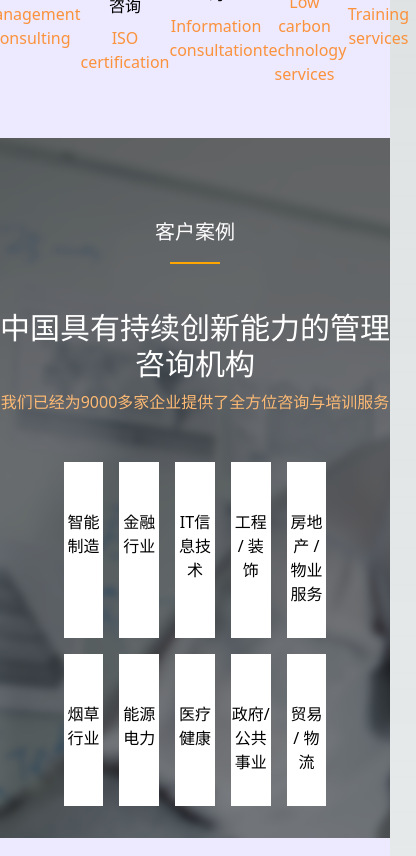
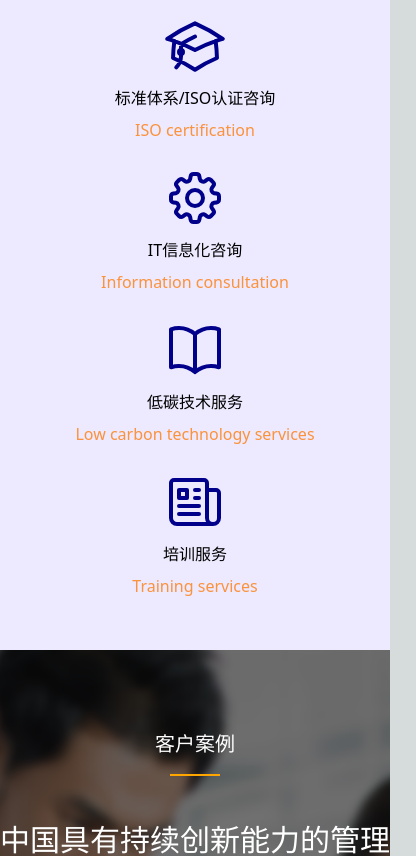
Before and after one commit to luoyuhou/offcial-lz, a Next.js app: page / in a window 390 px wide. Shown: the part 960-1816 px from the top of the page, 416 px wide, since content can reach past the window. Built offline with nearby package versions, Linux system fonts and the light colour scheme.

Commit message:
chore: fix layout issue in mini screen

```diff
--- a/src/modules/layout/index.tsx
+++ b/src/modules/layout/index.tsx
@@ -32,10 +32,6 @@ export default function RootLayout({
       <Head>
         <title>{title}</title>
       </Head>
-      {/* <link */}
-      {/*  href="https://cdnjs.cloudflare.com/ajax/libs/flowbite/2.3.0/flowbite.min.css" */}
-      {/*  rel="stylesheet" */}
-      {/* /> */}
 
       <div className="min-h-screen bg-violet-100">
         <TopBar pathname={pathname} />
@@ -43,7 +39,6 @@ export default function RootLayout({
         <Footer />
         <Copyright />
       </div>
-      {/* <script src="https://cdnjs.cloudflare.com/ajax/libs/flowbite/2.3.0/flowbite.min.js" /> */}
     </main>
   );
 }
--- a/src/pages/index.tsx
+++ b/src/pages/index.tsx
@@ -66,12 +66,8 @@ export default function Home() {
           <br />
           <br />
 
-          <div className="flex items-center justify-center">
-            <a
-              href="/"
-              style={{ width: "300px" }}
-              className="hover:shadow pt-3 pb-3"
-            >
+          <div className="flex items-center justify-center flex-wrap">
+            <a href="/" className="hover:shadow pt-3 pb-3 w-full sm:w-[300px]">
               <div className="flex justify-center">
                 <ChatBubbleLeftRightIcon
                   color="darkblue"
@@ -82,11 +78,7 @@ export default function Home() {
               <div className="mt-2">咨询管理</div>
               <div className="text-orange-400 mt-2">Management Consulting</div>
             </a>
-            <a
-              href="/"
-              style={{ width: "300px" }}
-              className="hover:shadow pt-3 pb-3"
-            >
+            <a href="/" className="hover:shadow pt-3 pb-3 w-full sm:w-[300px]">
               <div className="flex justify-center">
                 <AcademicCapIcon
                   color="darkblue"
@@ -97,11 +89,8 @@ export default function Home() {
               <div className="mt-2">标准体系/ISO认证咨询</div>
               <div className="text-orange-400 mt-2">ISO certification</div>
             </a>
-            <a
-              href="/"
-              style={{ width: "300px" }}
-              className="hover:shadow pt-3 pb-3"
-            >
+
+            <a href="/" className="hover:shadow pt-3 pb-3 w-full sm:w-[300px]">
               <div className="flex justify-center">
                 <Cog8ToothIcon
                   color="darkblue"
@@ -114,11 +103,7 @@ export default function Home() {
                 Information consultation
               </div>
             </a>
-            <a
-              href="/"
-              style={{ width: "300px" }}
-              className="hover:shadow pt-3 pb-3"
-            >
+            <a href="/" className="hover:shadow pt-3 pb-3 w-full sm:w-[300px]">
               <div className="flex justify-center">
                 <BookOpenIcon
                   color="darkblue"
@@ -131,11 +116,7 @@ export default function Home() {
                 Low carbon technology services
               </div>
             </a>
-            <a
-              href="/"
-              style={{ width: "300px" }}
-              className="hover:shadow pt-3 pb-3"
-            >
+            <a href="/" className="hover:shadow pt-3 pb-3 w-full sm:w-[300px]">
               <div className="flex justify-center">
                 <NewspaperIcon
                   color="darkblue"
@@ -151,9 +132,8 @@ export default function Home() {
       </section>
 
       <section
-        className="mt-10"
+        className="mt-10 min-h-[700px] bg-cover bg-center"
         style={{
-          height: "700px",
           backgroundImage: "url('/assets/background/index-page-bg.png')",
         }}
       >
@@ -178,9 +158,9 @@ export default function Home() {
           <div className="text-orange-300 text-center mt-2">
             我们已经为9000多家企业提供了全方位咨询与培训服务
           </div>
-          <div className="grid grid-cols-7 mt-10">
-            <div className="bg-white col-start-2 text-center pb-8 pt-8 m-2">
-              <a href="/" style={{ width: "200px" }} className="hover:shadow">
+          <div className="grid grid-cols-2 md:grid-cols-7 mt-10">
+            <div className="bg-white col-start-auto md:col-start-2 text-center pb-8 pt-8 m-2">
+              <a href="/" className="hover:shadow block">
                 <div className="hidden lg:flex justify-center">
                   <NewspaperIcon
                     color="darkblue"
@@ -192,7 +172,7 @@ export default function Home() {
               </a>
             </div>
             <div className="bg-white text-center pb-8 pt-8 m-2">
-              <a href="/" style={{ width: "200px" }} className="hover:shadow">
+              <a href="/" className="hover:shadow block">
                 <div className="hidden lg:flex justify-center">
                   <NewspaperIcon
                     color="darkblue"
@@ -204,7 +184,7 @@ export default function Home() {
               </a>
             </div>
             <div className="bg-white text-center pb-8 pt-8 m-2">
-              <a href="/" style={{ width: "200px" }} className="hover:shadow">
+              <a href="/" className="hover:shadow block">
                 <div className="hidden lg:flex justify-center">
                   <NewspaperIcon
                     color="darkblue"
@@ -216,7 +196,7 @@ export default function Home() {
               </a>
             </div>
             <div className="bg-white text-center pb-8 pt-8 m-2">
-              <a href="/" style={{ width: "200px" }} className="hover:shadow">
+              <a href="/" className="hover:shadow block">
                 <div className="hidden lg:flex justify-center">
                   <NewspaperIcon
                     color="darkblue"
@@ -228,7 +208,7 @@ export default function Home() {
               </a>
             </div>
             <div className="bg-white text-center pb-8 pt-8 m-2">
-              <a href="/" style={{ width: "200px" }} className="hover:shadow">
+              <a href="/" className="hover:shadow block">
                 <div className="hidden lg:flex justify-center">
                   <NewspaperIcon
                     color="darkblue"
@@ -241,8 +221,8 @@ export default function Home() {
             </div>
 
             {/* tow row */}
-            <div className="bg-white col-start-2 text-center pb-8 pt-8 m-2">
-              <a href="/" style={{ width: "200px" }} className="hover:shadow">
+            <div className="bg-white col-start-auto md:col-start-2 text-center pb-8 pt-8 m-2">
+              <a href="/" className="hover:shadow block">
                 <div className="hidden lg:flex justify-center">
                   <NewspaperIcon
                     color="darkblue"
@@ -254,7 +234,7 @@ export default function Home() {
               </a>
             </div>
             <div className="bg-white text-center pb-8 pt-8 m-2">
-              <a href="/" style={{ width: "200px" }} className="hover:shadow">
+              <a href="/" className="hover:shadow block">
                 <div className="hidden lg:flex justify-center">
                   <NewspaperIcon
                     color="darkblue"
@@ -266,7 +246,7 @@ export default function Home() {
               </a>
             </div>
             <div className="bg-white text-center pb-8 pt-8 m-2">
-              <a href="/" style={{ width: "200px" }} className="hover:shadow">
+              <a href="/" className="hover:shadow block">
                 <div className="hidden lg:flex justify-center">
                   <NewspaperIcon
                     color="darkblue"
@@ -278,7 +258,7 @@ export default function Home() {
               </a>
             </div>
             <div className="bg-white text-center pb-8 pt-8 m-2">
-              <a href="/" style={{ width: "200px" }} className="hover:shadow">
+              <a href="/" className="hover:shadow block">
                 <div className="hidden lg:flex justify-center">
                   <NewspaperIcon
                     color="darkblue"
@@ -290,7 +270,7 @@ export default function Home() {
               </a>
             </div>
             <div className="bg-white text-center pb-8 pt-8 m-2">
-              <a href="/" style={{ width: "200px" }} className="hover:shadow">
+              <a href="/" className="hover:shadow block">
                 <div className="hidden lg:flex justify-center">
                   <NewspaperIcon
                     color="darkblue"
@@ -317,7 +297,7 @@ export default function Home() {
               borderBottom: "2px solid orange",
             }}
           />
-          <div className="grid grid-cols-7">
+          <div className="grid grid-cols-1 md:grid-cols-7">
             <p />
             <p className="col-span-5 relative">
               <span style={{ top: "-12px" }} className="relative">
@@ -461,15 +441,12 @@ export default function Home() {
         </div>
 
         <div className="text-center mt-5">
-          <div
-            className="inline-block m-2 bg-white p-1"
-            style={{ width: "400px", height: "380px" }}
-          >
+          <div className="inline-block m-2 bg-white p-1 w-full max-w-[400px]">
             <div className="text-center">
               <a href="/">
                 <div
-                  className="hover:shadow shadow-sky-400 border border-gray-400"
-                  style={{ width: "390px", height: "220px" }}
+                  className="hover:shadow shadow-sky-400 border border-gray-400 w-full"
+                  style={{ height: "220px" }}
                 >
                   图片1
                 </div>
@@ -477,11 +454,13 @@ export default function Home() {
             </div>
             <div className="text-xl mt-2">
               <a href="/" className="hover:text-blue-600">
-                某烟草商业企业顺利通过“AAA”级标准化...
+                {/* eslint-disable-next-line react/no-unescaped-entities */}
+                某烟草商业企业顺利通过"AAA"级标准化...
               </a>
             </div>
             <div className="mt-2">
-              近日，某烟草商业企业顺利取得“标准化良好行为企业AAA证书”。
+              {/* eslint-disable-next-line react/no-unescaped-entities */}
+              近日，某烟草商业企业顺利取得"标准化良好行为企业AAA证书"。
             </div>
             <div className="flex justify-between items-center mt-5">
               {/* eslint-disable-next-line jsx-a11y/control-has-associated-label */}
@@ -498,15 +477,12 @@ export default function Home() {
             </div>
           </div>
 
-          <div
-            className="inline-block m-2 bg-white p-1"
-            style={{ width: "400px", height: "380px" }}
-          >
+          <div className="inline-block m-2 bg-white p-1 w-full max-w-[400px]">
             <div className="text-center">
               <a href="/">
                 <div
-                  className="hover:shadow shadow-sky-400 border border-gray-400"
-                  style={{ width: "390px", height: "220px" }}
+                  className="hover:shadow shadow-sky-400 border border-gray-400 w-full"
+                  style={{ height: "220px" }}
                 >
                   图片2
                 </div>
@@ -514,7 +490,8 @@ export default function Home() {
             </div>
             <div className="text-xl mt-2">
               <a href="/" className="hover:text-blue-600">
-                广西烟草公司荣获“标准化良好行为企业...
+                {/* eslint-disable-next-line react/no-unescaped-entities */}
+                广西烟草公司荣获"标准化良好行为企业"...
               </a>
             </div>
             <div className="mt-2">
@@ -535,15 +512,12 @@ export default function Home() {
             </div>
           </div>
 
-          <div
-            className="inline-block m-2 bg-white p-1"
-            style={{ width: "400px", height: "380px" }}
-          >
+          <div className="inline-block m-2 bg-white p-1 w-full max-w-[400px]">
             <div className="text-center">
               <a href="/">
                 <div
-                  className="hover:shadow shadow-sky-400 border border-gray-400"
-                  style={{ width: "390px", height: "220px" }}
+                  className="hover:shadow shadow-sky-400 border border-gray-400 w-full"
+                  style={{ height: "220px" }}
                 >
                   图片3
                 </div>
--- a/src/styles/globals.css
+++ b/src/styles/globals.css
@@ -35,3 +35,8 @@ body {
 html{
   scroll-padding-top: 100px;
 }
+
+/* 防止移动端出现横向滚动条 */
+html, body {
+  overflow-x: hidden;
+}
```
